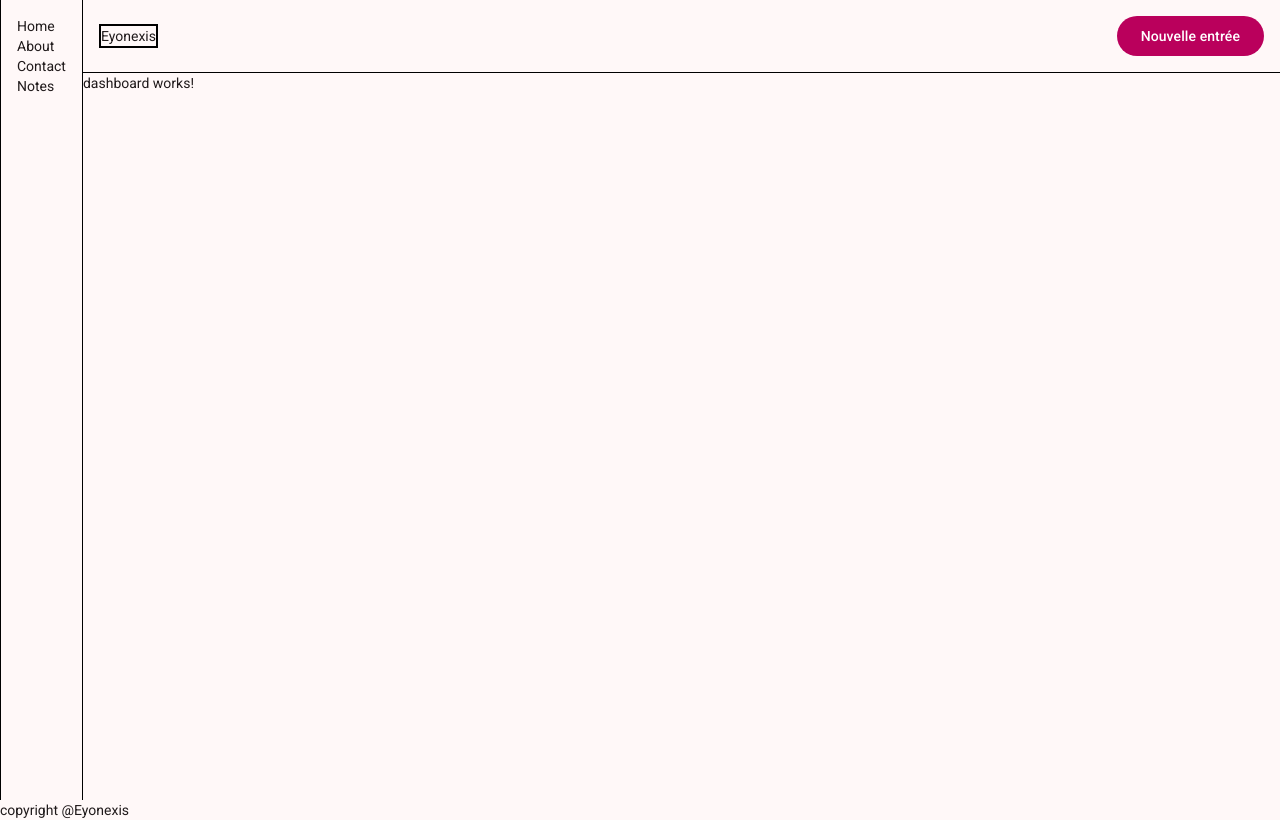
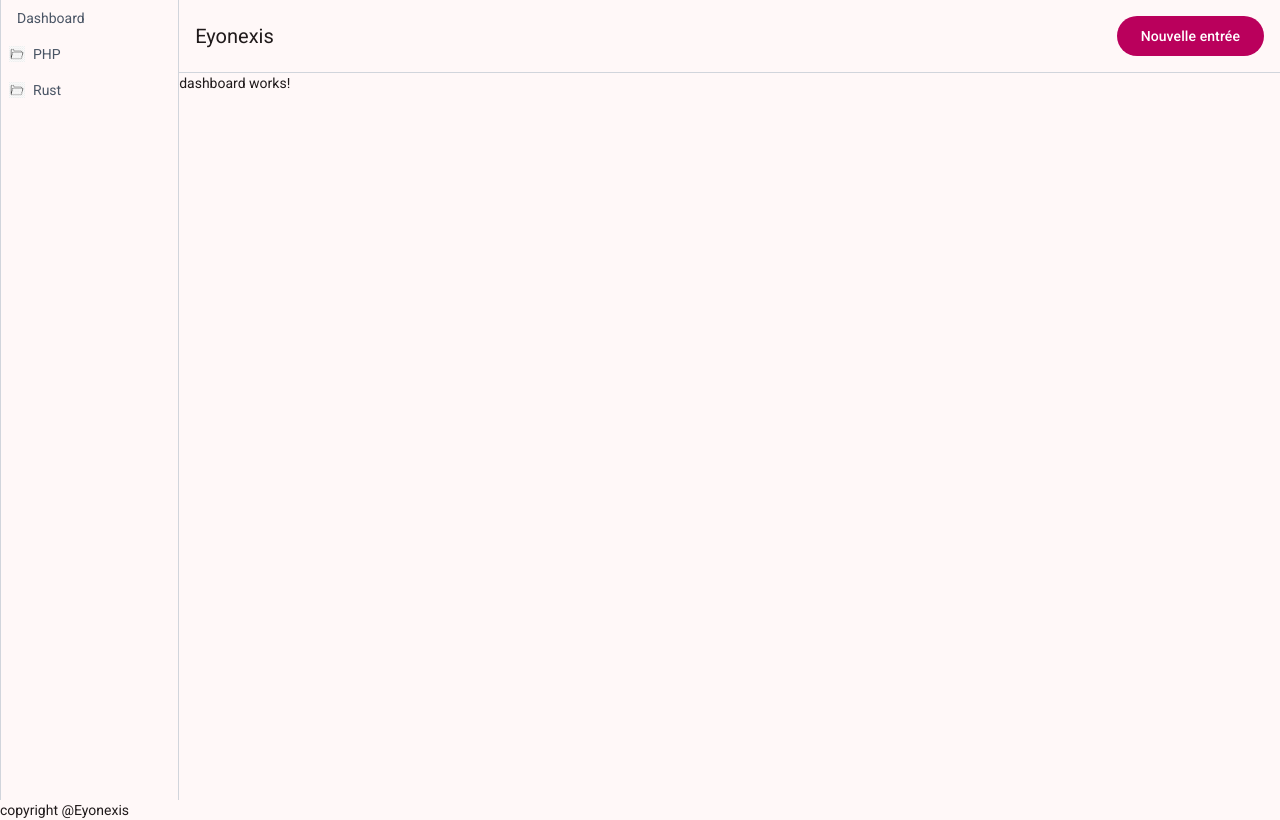
Before and after one commit to APlouzeau/eyonexis-angular, an Angular app: page /dashboard in a window 1280 px wide. Built offline with nearby package versions, Linux system fonts and the light colour scheme.

Commit message:
wip tree

```diff
--- a/src/app/app.html
+++ b/src/app/app.html
@@ -1,6 +1,6 @@
 <div class="flex flex-col justify-between min-h-screen">
   <div class="flex">
-    <app-sidebar class="min-h-screen border-x border-solid border-black p-4"></app-sidebar>
+    <app-sidebar class="min-h-screen w-52 border-x border-solid border-gray-300"></app-sidebar>
     <div class="flex flex-col w-full">
       <app-header></app-header>
       <main>
--- /dev/null
+++ b/src/app/feature/folders/folders.html
@@ -0,0 +1,23 @@
+<li>
+  <span class="flex items-center gap-2 w-full py-2 cursor-pointer hover:bg-gray-200 text-gray-600"
+    [style.padding-left.px]="8 + depth * 8" (click)="toggle()">
+    <img src="icons/folder-icon.jpg" class="w-4 h-4" alt="" />
+    {{ folder.folderName }}
+  </span>
+
+  @if (expanded()) {
+  <ul>
+    @for (child of folder.children; track child.idFolder) {
+    <li><app-folders [folder]="child" [depth]="depth + 1"></app-folders></li>
+    }
+    @for (note of folder.notes; track note.id) {
+    <li>
+      <a [routerLink]="['/notes', note.id]" class="block w-full py-2 hover:bg-gray-200 text-gray-600"
+        [style.padding-left.px]="8 + (depth + 1) * 8">
+        {{ note.title }}
+      </a>
+    </li>
+    }
+  </ul>
+  }
+</li>
--- /dev/null
+++ b/src/app/feature/folders/folders.ts
@@ -0,0 +1,19 @@
+import { Component, input, Input, signal } from '@angular/core';
+import { FolderNode } from './interface/folder-node';
+import { RouterLink } from '@angular/router';
+
+@Component({
+  selector: 'app-folders',
+  imports: [RouterLink, Folders],
+  templateUrl: './folders.html',
+  styleUrls: ['./folders.css'],
+})
+export class Folders {
+  @Input() folder!: FolderNode;
+  @Input() depth = 0;
+  expanded = signal(false);
+
+  toggle() {
+    this.expanded.update((v) => !v);
+  }
+}
--- /dev/null
+++ b/src/app/feature/folders/interface/folder-node.ts
@@ -0,0 +1,8 @@
+import { NoteSummary } from '../../note/interface/note';
+
+export interface FolderNode {
+  idFolder: string;
+  folderName: string;
+  children: FolderNode[];
+  notes: NoteSummary[];
+}
--- a/src/app/layout/header/header.html
+++ b/src/app/layout/header/header.html
@@ -1,4 +1,4 @@
-<div class="flex items-center justify-between border-b border-solid border-black p-4">
-  <p class="border-solid border-black border-2">{{ title() }}</p>
+<div class="flex items-center justify-between border-b border-solid border-gray-300 p-4">
+  <p class="text-xl">{{ title() }}</p>
   <app-button label="Nouvelle entrée" color="primary"></app-button>
 </div>
--- a/src/app/layout/sidebar/sidebar.html
+++ b/src/app/layout/sidebar/sidebar.html
@@ -1,5 +1,11 @@
 <ul>
   @for (item of sidebarItems; track item.id) {
-  <li class="rounded-lg hover:bg-sky-200"><a [routerLink]="item.link">{{item.name}}</a></li>
+  <li class="block w-full cursor-pointer hover:bg-gray-200 px-4 py-2 text-gray-600"><a
+      [routerLink]="item.link">{{item.name}}</a></li>
   }
 </ul>
+<ul>
+  @for (folder of folderNodes; track folder.idFolder) {
+  <li><app-folders [folder]="folder"></app-folders></li>
+  }
+</ul>
--- a/src/app/layout/sidebar/sidebar.ts
+++ b/src/app/layout/sidebar/sidebar.ts
@@ -1,18 +1,43 @@
 import { Component } from '@angular/core';
 import type { SideBarItems } from '../../shared/interface/side-bar-items';
+import type { FolderNode } from '../../feature/folders/interface/folder-node';
 import { RouterLink } from '@angular/router';
+import { Folders } from '../../feature/folders/folders';
 
 @Component({
   selector: 'app-sidebar',
-  imports: [RouterLink],
+  imports: [RouterLink, Folders],
   templateUrl: './sidebar.html',
   styleUrls: ['./sidebar.css'],
 })
 export class Sidebar {
-  sidebarItems: SideBarItems[] = [
-    { id: 1, name: 'Home', link: '/' },
-    { id: 2, name: 'About', link: '/about' },
-    { id: 3, name: 'Contact', link: '/contact' },
-    { id: 4, name: 'Notes', link: '/note/1' },
+  folderNodes: FolderNode[] = [
+    {
+      idFolder: '1',
+      folderName: 'PHP',
+      children: [],
+      notes: [],
+    },
+    {
+      idFolder: '2',
+      folderName: 'Rust',
+      children: [
+        {
+          idFolder: '3',
+          folderName: 'BorrowChecker',
+          children: [
+            {
+              idFolder: '4',
+              folderName: '&',
+              children: [],
+              notes: [],
+            },
+          ],
+          notes: [],
+        },
+      ],
+      notes: [],
+    },
   ];
+  sidebarItems: SideBarItems[] = [{ id: 1, name: 'Dashboard', link: '/' }];
 }
```
Also changed, not shown: src/app/feature/note/interface/note.ts (+0 -7 lines), public/icons/folder-icon.jpg (added), src/app/feature/folders/folders.css (added), 1 other file (tests, documents, lock files or other folders).
